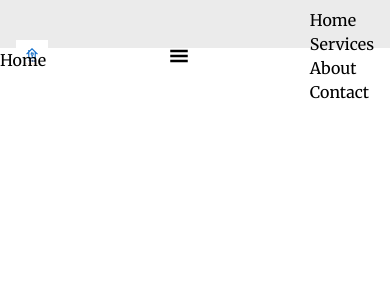
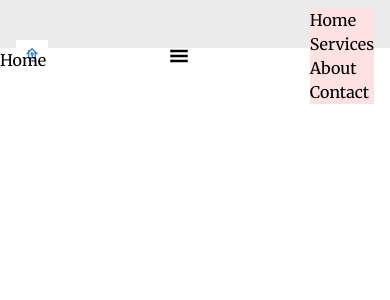
Before and after one commit to Mana12011207/TERA-electrical-services, a React (Create React App) app: page / in a window 390 px wide. Both pictures are taken after a click on the button 364 px from the left and 24 px from the top of the page. Shown: the top 300 px of the page. Built offline with nearby package versions, Linux system fonts and the light colour scheme.

Commit message:
Add background color to hamburger menue

```diff
--- a/src/components/Navbar.jsx
+++ b/src/components/Navbar.jsx
@@ -5,7 +5,7 @@ import { GiHamburgerMenu } from "react-icons/gi";
 function Navbar() {
   const [isVisible, setIsVisible] = useState(false);
 
-  const openHamburgerMenue = () => {
+  const toggleHamburgerMenue = () => {
     setIsVisible(!isVisible);
     console.log("メニューを開きました");
   };
@@ -18,12 +18,12 @@ function Navbar() {
           src="/assets/images/TeraElectricalServicesLogo.png"
           alt="logo"
         ></img>
-        <button onClick={openHamburgerMenue}>
+        <button onClick={toggleHamburgerMenue}>
           <GiHamburgerMenu className="text-xl" />
         </button>
         {isVisible && (
           <nav>
-            <ul>
+            <ul className="bg-red-100">
               <li>Home</li>
               <li>Services</li>
               <li>About</li>
```
